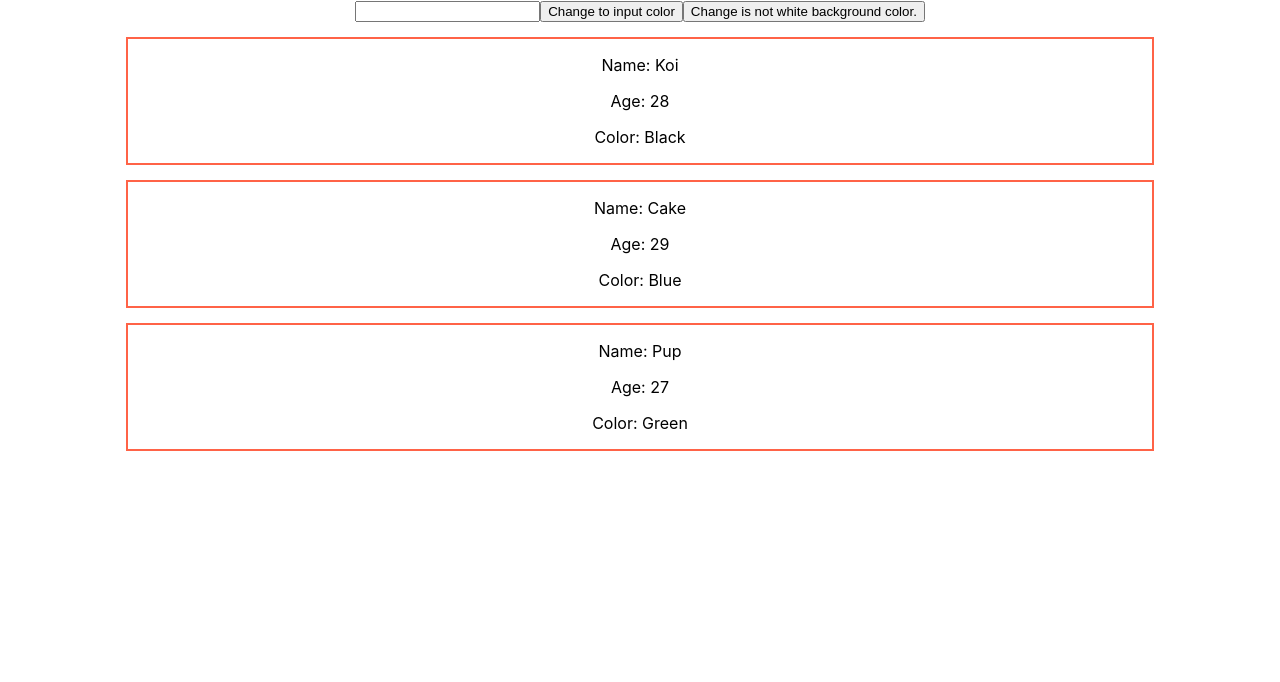
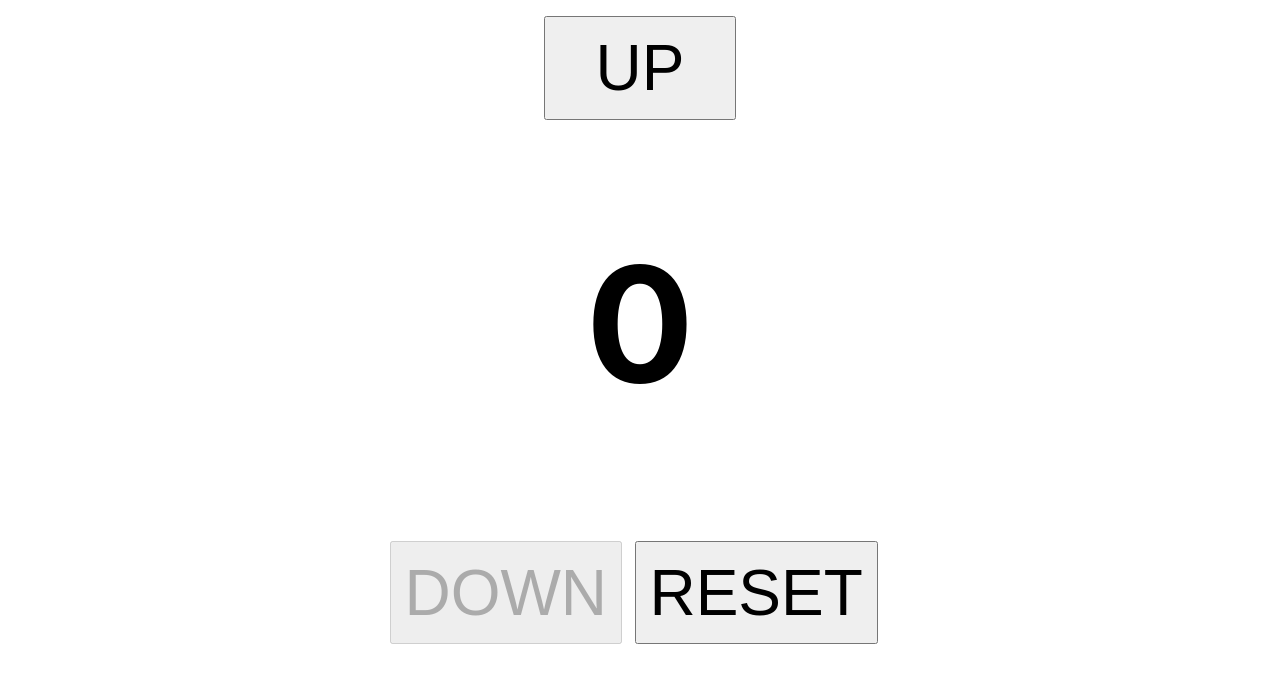
Before and after one commit to koidzt/example_react_app, a React (Create React App) app: page / in a window 1280 px wide. Shown: the top 682 px of the page. Built offline with nearby package versions, Linux system fonts and the light colour scheme.

Commit message:
Second React - Counter React (Management state)

```diff
--- a/src/App.js
+++ b/src/App.js
@@ -1,42 +1,43 @@
-import React, { Component } from 'react';
+import React from 'react';
 import logo from './logo.svg';
 import './App.css';
-import Person from './components/PersonCard';
 
-class App extends Component {
-  // new version react for setState by class
-  // remove constructor(props){super()} remove this. before render() but function need arrow function
+class App extends React.Component {
   state = {
-    isWhite: true,
-    bgColor: '',
-    inputValue: '',
+    // inputValue: "",
+    count: 0,
   };
-
-  changeBgColor = () => {
-    this.setState({ bgColor: this.state.inputValue });
-  };
-
-  changeIsWhiteToFalse = () => {
-    this.setState({ isWhite: false });
-  };
-
-  changeInputValue = (e) => {
-    this.setState({ inputValue: e.target.value });
-  };
-
   render() {
-    //this.state.isWhite เรียกใช้ได้ แต่ห้ามทำแบบบรรทัดล่างเด็จขาด
-    //this.state.isWhite = false; แต่ห้ามกำหนดค่าตรงๆที่จุด render
-    //ถ้ากำหนดค่าให้ใช้ this.setState.isWhite({ isWhite: false })
-    let background = this.state.isWhite ? 'white' : this.state.bgColor ? this.state.bgColor : 'lightcyan';
     return (
-      <div className="App" style={{ backgroundColor: background }}>
-        <input value={this.state.inputValue} onChange={this.changeInputValue} />
-        <button onClick={this.changeBgColor}>Change to input color</button>
-        <button onClick={this.changeIsWhiteToFalse}>Change is not white background color.</button>
-        <Person name="Koi" age={28} color="Black" />
-        <Person name="Cake" age={29} color="Blue" />
-        <Person name="Pup" age={27} color="Green" />
+      <div className="App" style={{ margin: '1em' }}>
+        {/* <input
+          onChange={(e) => this.setState({ inputValue: e.target.value })}
+          style={{ width: "400px", height: "50px", fontSize: "40px" }} />
+        <h1>{this.state.inputValue}</h1>   */}
+        <button
+          onClick={() => {
+            this.setState({ count: this.state.count + 1 });
+          }}
+          style={{ fontSize: '4em', width: '3em', padding: '0.2em' }}
+        >
+          UP
+        </button>
+        <h1 style={{ fontSize: '10em' }}>{this.state.count}</h1>
+        <button
+          onClick={() => {
+            this.setState({ count: this.state.count - 1 });
+          }}
+          disabled={this.state.count === 0}
+          style={{ fontSize: '4em', padding: '0.2em' }}
+        >
+          DOWN
+        </button>
+        <button
+          onClick={() => this.setState({ count: 0 })}
+          style={{ fontSize: '4em', padding: '0.2em', margin: '0.2em' }}
+        >
+          RESET
+        </button>
       </div>
     );
   }
--- a/src/components/PersonCard.js
+++ /dev/null
@@ -1,15 +0,0 @@
-import React, { Component } from 'react';
-
-class PersonCard extends Component {
-  render() {
-    return (
-      <div className="PersonCard" style={{ border: '2px solid tomato', width: '80%', margin: '15px auto' }}>
-        <p>Name: {this.props.name}</p>
-        <p>Age: {this.props.age}</p>
-        <p>Color: {this.props.color}</p>
-      </div>
-    );
-  }
-}
-
-export default PersonCard;
```
